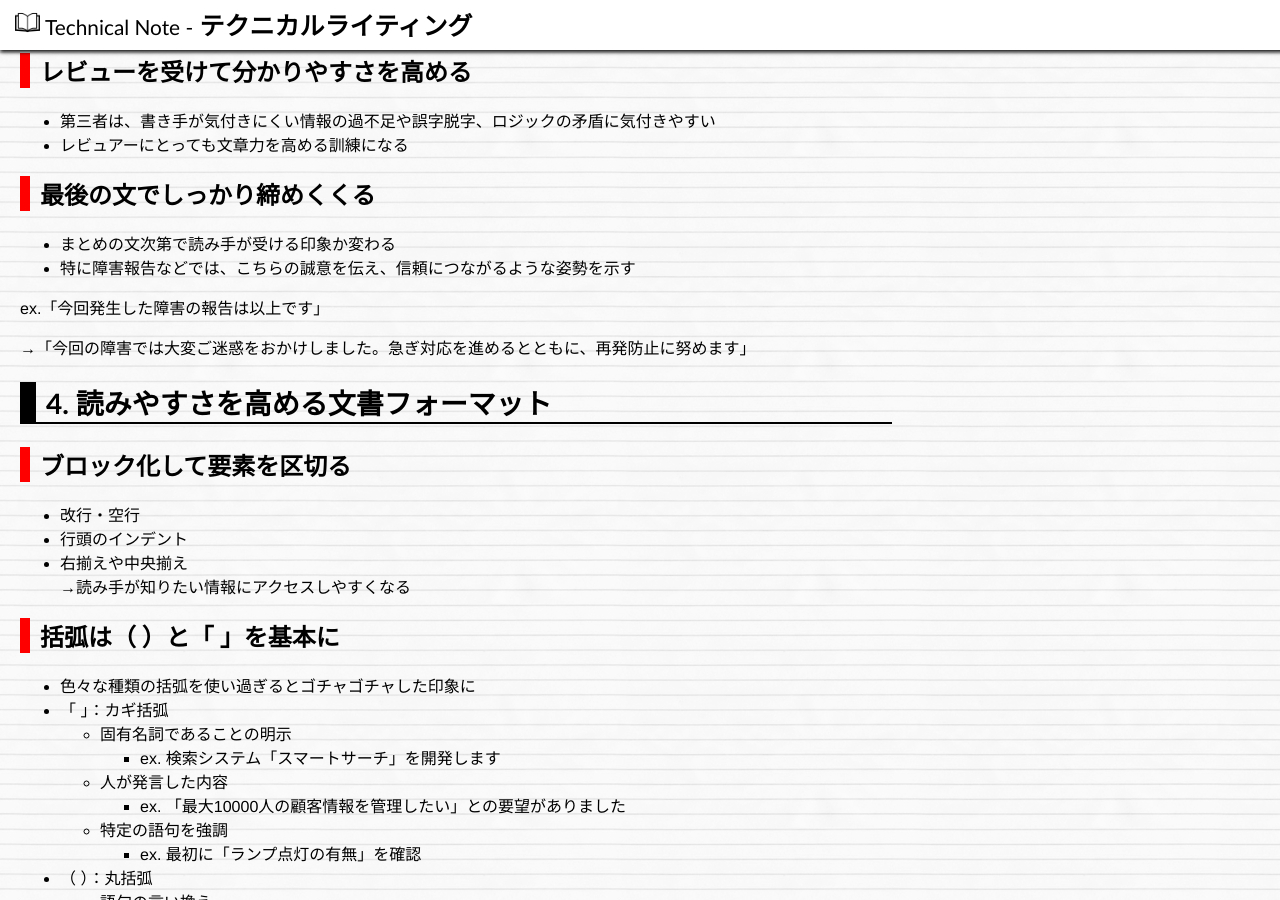
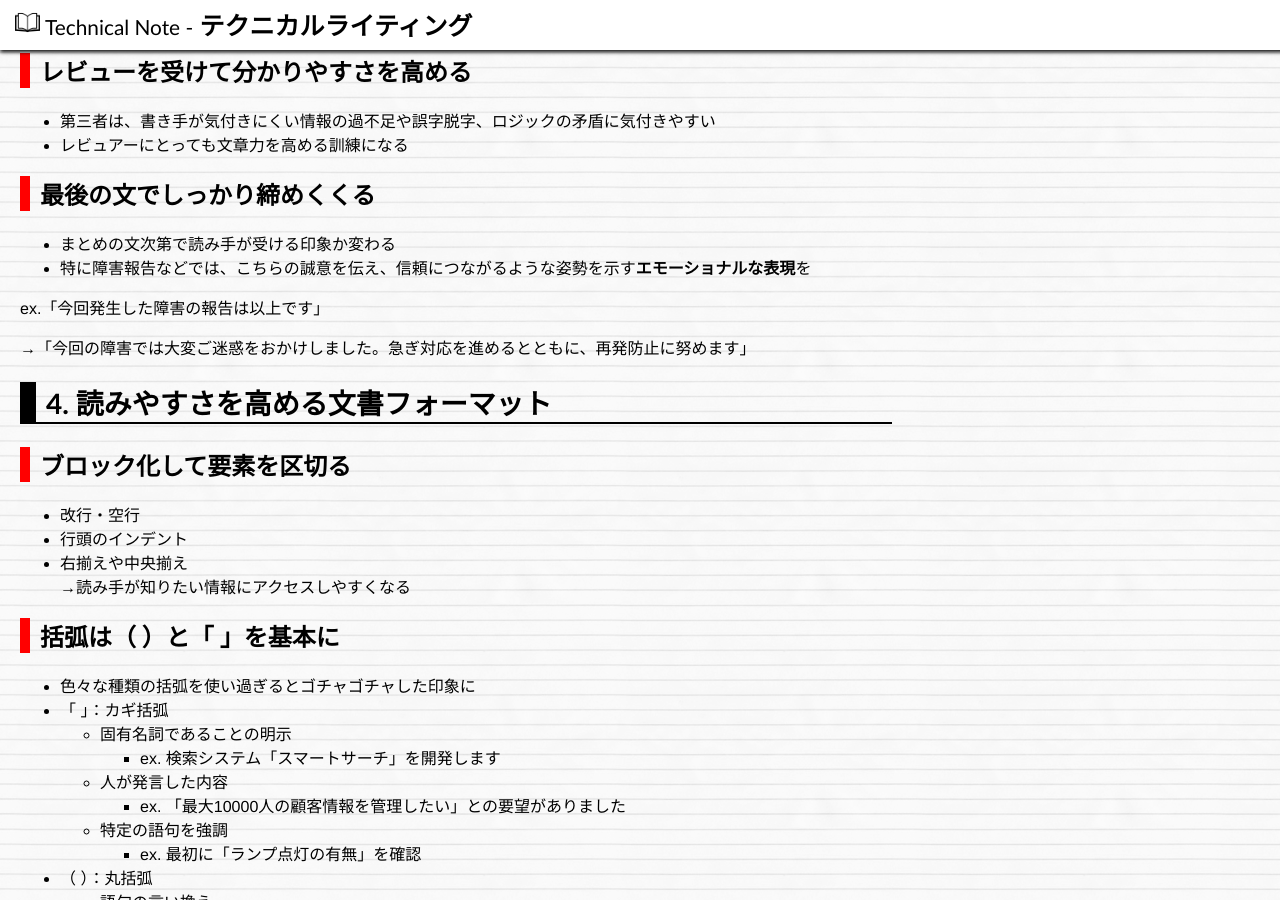
Before and after one commit to hkawabata/technical-note, a Jekyll site: the page built from docs/note/Reading-Notes/Technical-Writing.md, in a window 1280 px wide and 900 px high, scrolled down 5392 px. Built offline with Jekyll 4.4.1, drawn with Linux system fonts in a browser that asks for light colours; nearby versions of some CDN libraries; our own code applies the rules of GitHub Pages for plain Markdown files.

Commit message:
Update Technical-Writing.md

```diff
--- a/docs/note/Reading-Notes/Technical-Writing.md
+++ b/docs/note/Reading-Notes/Technical-Writing.md
@@ -228,7 +228,7 @@ ex.「私たちのチームでは、品質向上や不良品率の低下など
 ## 最後の文でしっかり締めくくる
 
 * まとめの文次第で読み手が受ける印象か変わる
-* 特に障害報告などでは、こちらの誠意を伝え、信頼につながるような姿勢を示す
+* 特に障害報告などでは、こちらの誠意を伝え、信頼につながるような姿勢を示す**エモーショナルな表現**を
 
 ex.「今回発生した障害の報告は以上です」
 
```
